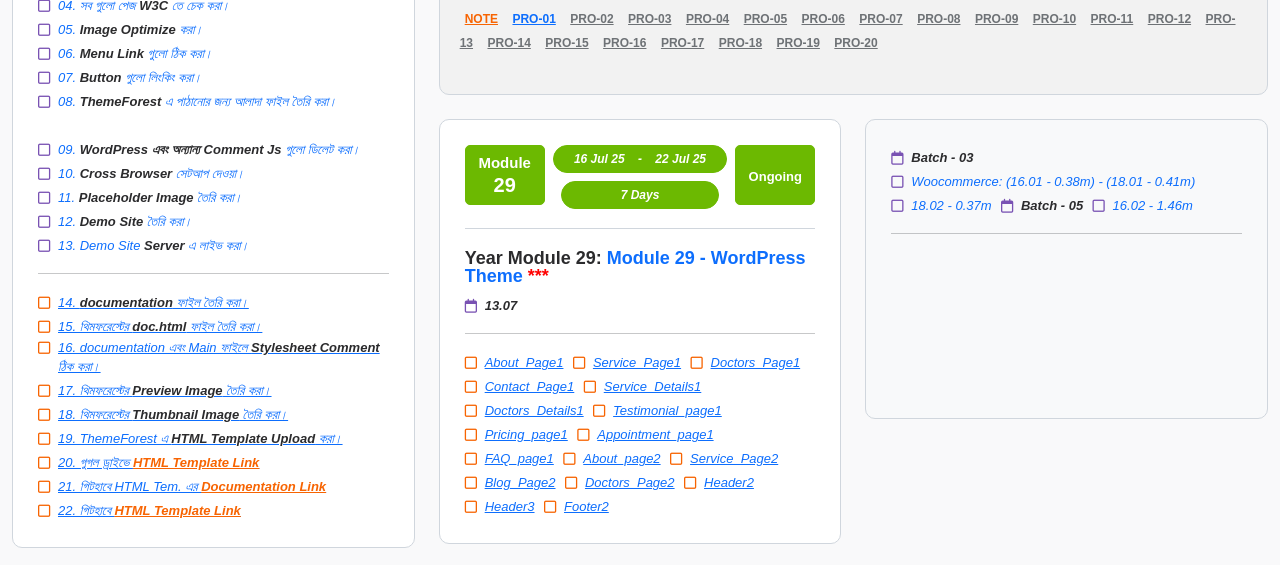
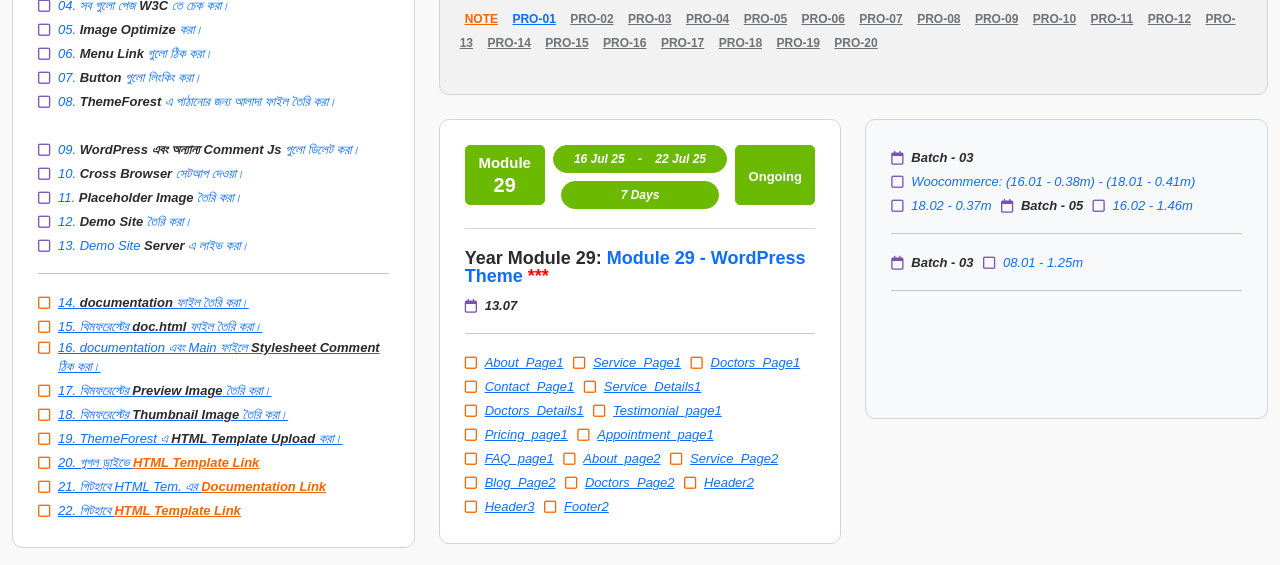
Before and after one commit to abdullah-al-mahdi/Pro-01, a plain HTML site: page index.html in a window 1280 px wide. Shown: the part 204-769 px from the top of the page. Drawn offline with nearby package versions, Linux system fonts and the light colour scheme.

Commit message:
Update index.html

```diff
--- a/index.html
+++ b/index.html
@@ -490,6 +490,11 @@
                               <li>16.02 - 1.46m</li>
                            </ul>
                            <hr>
+                           <ul class="WP Fi">
+                              <li class="date"><b>Batch - 03</b></li>
+                              <li>08.01 - 1.25m</li>
+                           </ul>
+                           <hr>
                         </div>
                      </div>
                      <!-- Note End -->
```
